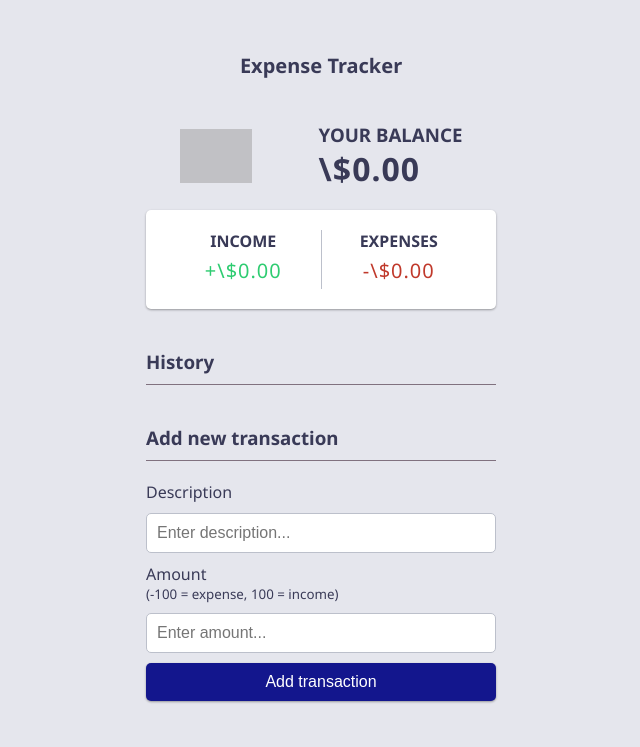
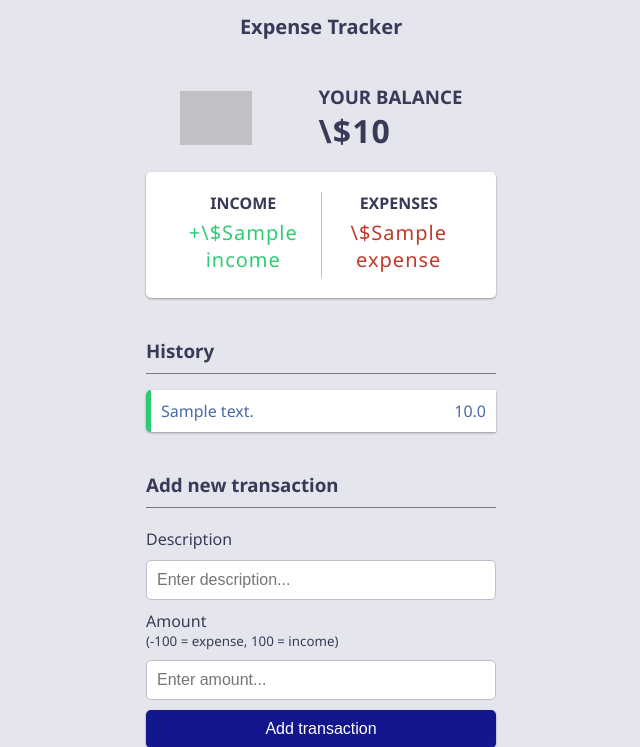
Before and after one commit to sahiladhikari39/ExpenseTracker, a Django app: template expensetracker/tracker/templates/tracker/index.html in a window 1280 px wide. Shown: the top 747 px of the page, without its empty margins (319-959 px from the left). Before the commit the page ends 703 px from the top, so only its background shows below. Run offline with Django 5.2, Linux system fonts and the light colour scheme; tables that the repository leaves empty hold one stand-in row (values such as "Sample post"); the template is opened without the code that fills it: values that come from a table or form of the project are taken from there, most other values are stand-ins (such as "Sample title", 1, 10 or a date in 2020); some libraries are stand-ins or nearby versions; grey boxes are pictures that could not be loaded.

Commit message:
project finished

```diff
--- a/expensetracker/tracker/templates/tracker/index.html
+++ b/expensetracker/tracker/templates/tracker/index.html
@@ -5,6 +5,7 @@
     <meta name="viewport" content="width=device-width, initial-scale=1.0">
     <title>Document</title>
     <link rel="stylesheet" href="{% static 'tracker/main.css' %}">
+    <link rel="stylesheet" href="https://cdnjs.cloudflare.com/ajax/libs/font-awesome/7.0.1/css/all.min.css" integrity="sha512-2SwdPD6INVrV/lHTZbO2nodKhrnDdJK9/kg2XD1r9uGqPo1cUbujc+IYdlYdEErWNu69gVcYgdxlmVmzTWnetw==" crossorigin="anonymous" referrerpolicy="no-referrer" />
 </head>
 <body>
 
@@ -17,20 +18,31 @@
         />
         <div class="balance-container">
           <h2>Your Balance</h2>
-          <h2 id="balance" class="balance">\$0.00</h2>
+          <h2 id="balance" class="balance">\${{current_balance.current_balance}}</h2>
         </div>
       </div>
       <div class="inc-exp-container">
         <div>
           <h4>Income</h4>
-          <p id="money-plus" class="money plus">+\$0.00</p>
+          <p id="money-plus" class="money plus">+\${{income}}</p>
         </div>
         <div>
           <h4>Expenses</h4>
-          <p id="money-minus" class="money minus">-\$0.00</p>
+          <p id="money-minus" class="money minus">\${{expense}}</p>
         </div>
       </div>
       <h3>History</h3>
+      {% for transaction in transactions %}
+       <ul class="list">
+        <li class="{% if transaction.expense_type == 'DEBIT' %}minus{% else %}plus{% endif %}">
+          {{ transaction.description }}
+          <span>{{ transaction.amount }}</span>
+          <a class="delete-btn" href="{% url 'delete_transaction' transaction.id %}">
+            <i class="fa-solid fa-delete-left"></i>
+          </a>
+        </li>
+        </ul>
+      {% endfor %}
       <ul id="list" class="list"></ul>
       <h3>Add new transaction</h3>
       <form id="form" method="post" enctype="multipart/form-data">
--- a/expensetracker/tracker/urls.py
+++ b/expensetracker/tracker/urls.py
@@ -3,4 +3,5 @@ from . import views
 
 urlpatterns = [
     path('', views.index, name="index"),
+    path('delete-transaction/<id>/', views.delete_transaction, name="delete_transaction")
 ]
```
Also changed, not shown: expensetracker/tracker/views.py (+27 -2 lines).
